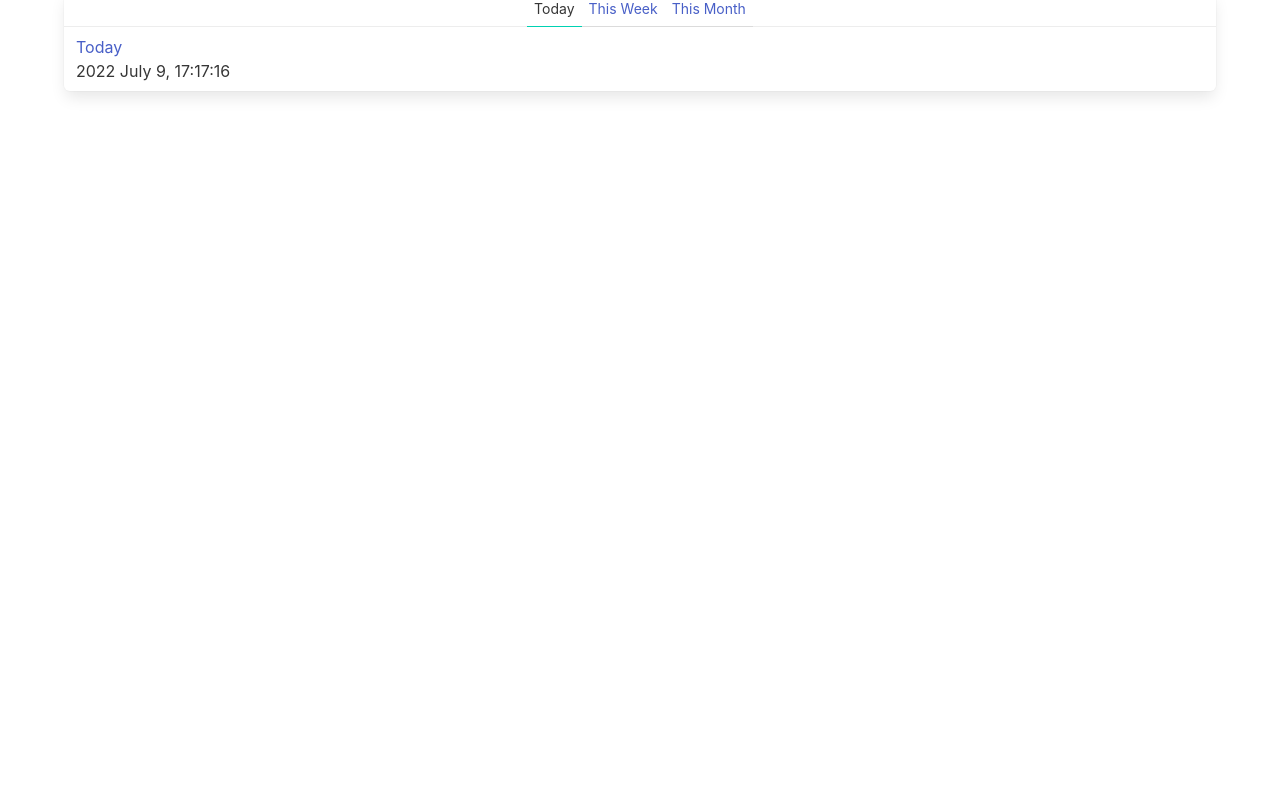
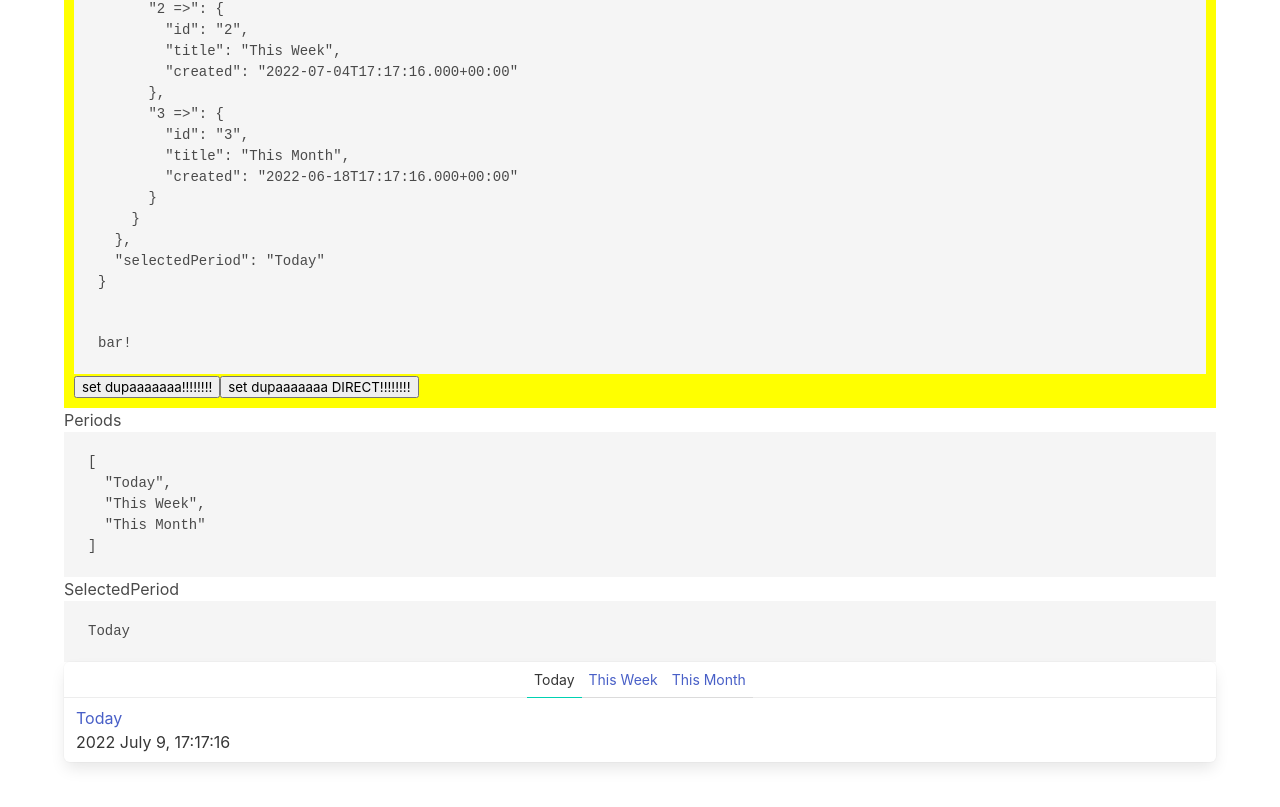
Before and after one commit to webweit-gmbh/udemy-vue-post-app, a Vue app: page / in a window 1280 px wide. Shown: the part 373-1180 px from the top of the page. Before the commit the page ends 800 px from the top, so only its background shows below. Built offline with nearby package versions, Linux system fonts and the light colour scheme.

Commit message:
Moves business logic to pinia

```diff
--- a/src/components/Timeline.vue
+++ b/src/components/Timeline.vue
@@ -1,63 +1,43 @@
 <script setup lang="ts">
-import { DateTime } from 'luxon';
-import { ref, computed } from 'vue';
-
-import { TimelinePost, today, thisWeek, thisMonth } from '../posts';
-import { usePosts } from '../stores/posts';
 import TimelineItem from './TimelineItem.vue';
 
+import { usePosts } from '../stores/posts';
+import { periods } from '../constans';
+
 const postsStore = usePosts();
-
-const periods = ['Today', 'This Week', 'This Month'] as const;
-type Period = typeof periods[number];
-
-const selectedPreriod = ref<Period>('Today');
-
-const selectPeriod = (period: Period) => {
-    selectedPreriod.value = period;
-};
-
-const posts = computed<TimelinePost[]>(() => {
-    return [today, thisWeek, thisMonth]
-        .map((post) => ({
-            ...post,
-            created: DateTime.fromISO(post.created),
-        }))
-        .filter((post) => {
-            if (selectedPreriod.value === 'Today') {
-                return post.created >= DateTime.now().minus({ day: 1 });
-            }
-
-            if (selectedPreriod.value === 'This Week') {
-                return post.created >= DateTime.now().minus({ week: 1 });
-            }
-
-            return true;
-        });
-});
 </script>
 
 <template>
     <div style="padding: 10px; background-color: yellow">
         <pre>{{ postsStore.$state }}</pre>
+        <pre>{{ postsStore.foo }}</pre>
 
-        {{ postsStore.foo }}
-        <button @click="postsStore.updateFoo('dupa')">set dupa</button>
+        <button @click="postsStore.updateFoo('dupa')">set dupaaaaaaa!!!!!!!!</button>
+        <button @click="postsStore.foo = 'dupa via direct asignment'">set dupaaaaaaa DIRECT!!!!!!!!</button>
     </div>
+
+    <h2>Periods</h2>
     <pre>{{ periods }}</pre>
-    {{ selectedPreriod }}
+
+    <h2>SelectedPeriod</h2>
+    <pre>{{ postsStore.selectedPeriod }}</pre>
+
     <nav class="is-primary panel">
         <span class="panel-tabs">
             <a
                 v-for="period of periods"
                 :key="period"
-                :class="{ 'is-active': period === selectedPreriod }"
-                @click="selectPeriod(period)"
+                :class="{ 'is-active': period === postsStore.selectedPeriod }"
+                @click="postsStore.setSelectedPeriod(period)"
             >
                 {{ period }}
             </a>
         </span>
 
-        <TimelineItem v-for="post of posts" :key="post.id" :post="post" />
+        <TimelineItem
+            v-for="post of postsStore.filteredPosts"
+            :key="post.id"
+            :post="post"
+        />
     </nav>
 </template>
--- /dev/null
+++ b/src/constans.ts
@@ -0,0 +1,3 @@
+export const periods = ['Today', 'This Week', 'This Month'] as const;
+
+export type Period = typeof periods[number];
--- a/src/stores/posts.ts
+++ b/src/stores/posts.ts
@@ -1,23 +1,72 @@
-import { reactive, readonly } from 'vue';
+
 import { defineStore } from 'pinia';
+import { DateTime } from 'luxon';
+
+import { Post, today, thisWeek, thisMonth, TimelinePost } from '../posts';
+import { Period } from '../constans';
 
 export interface PostsState {
     foo: string;
+    ids: string[];
+    all: Map<string, Post>
+    selectedPeriod: Period;
 }
 
 export const usePosts = defineStore("posts", {
     state: (): PostsState => ({
-        foo: "foo in Pinia!!"
+        foo: 'bar!',
+        ids: [today.id, thisWeek.id, thisMonth.id],
+        all: new Map([
+            [today.id, today],
+            [thisWeek.id, thisWeek],
+            [thisMonth.id, thisMonth],
+        ]),
+        selectedPeriod: 'Today',
     }),
 
     actions: {
         updateFoo(foo: string) {
-            this.foo = foo;
+            this.foo = foo;  // LONGER WAY: this.$state.foo = foo;
+        },
+        setSelectedPeriod(period: Period) {
+            this.selectedPeriod = period;
+        }
+    },
+
+    getters: {
+        filteredPosts: (state): TimelinePost[] => {
+            return state.ids
+                .map((id) => {
+                    const post = state.all.get(id);
+
+                    if (!post) {
+                        throw new Error(`Post with id of ${id} was expected but not found.`)
+                    }
+
+                    return {
+                        ...post,
+                        created: DateTime.fromISO(post.created),
+                    }
+                })
+                .filter((post) => {
+                    if (state.selectedPeriod === 'Today') {
+                        return post.created >= DateTime.now().minus({ day: 1 });
+                    }
+
+                    if (state.selectedPeriod === 'This Week') {
+                        return post.created >= DateTime.now().minus({ week: 1 });
+                    }
+
+                    return true;
+                });
         }
     }
 });
 
+
+
 /*
+import { reactive, readonly } from 'vue';
 
 export class PostsStore {
     #state: PostsState;
```
